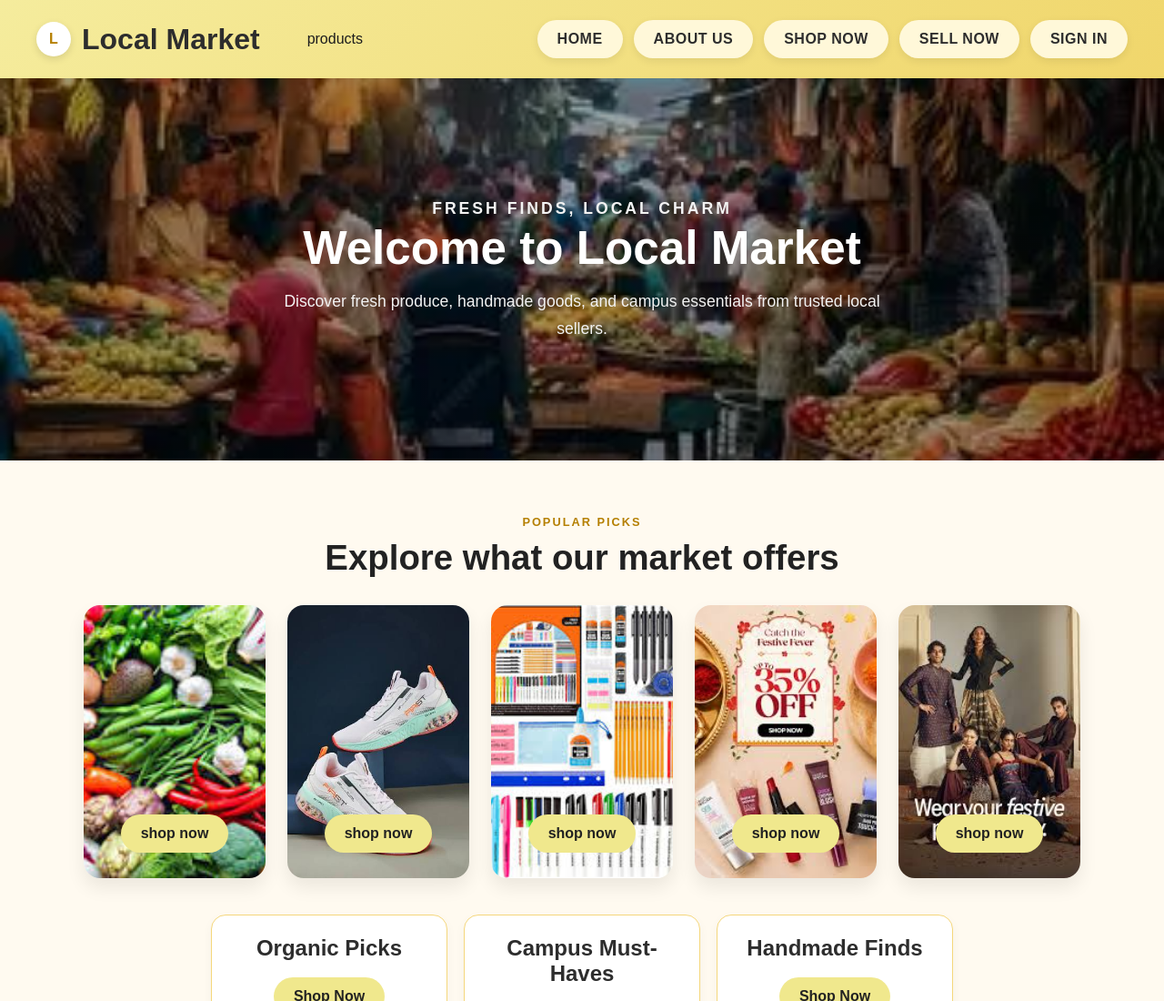
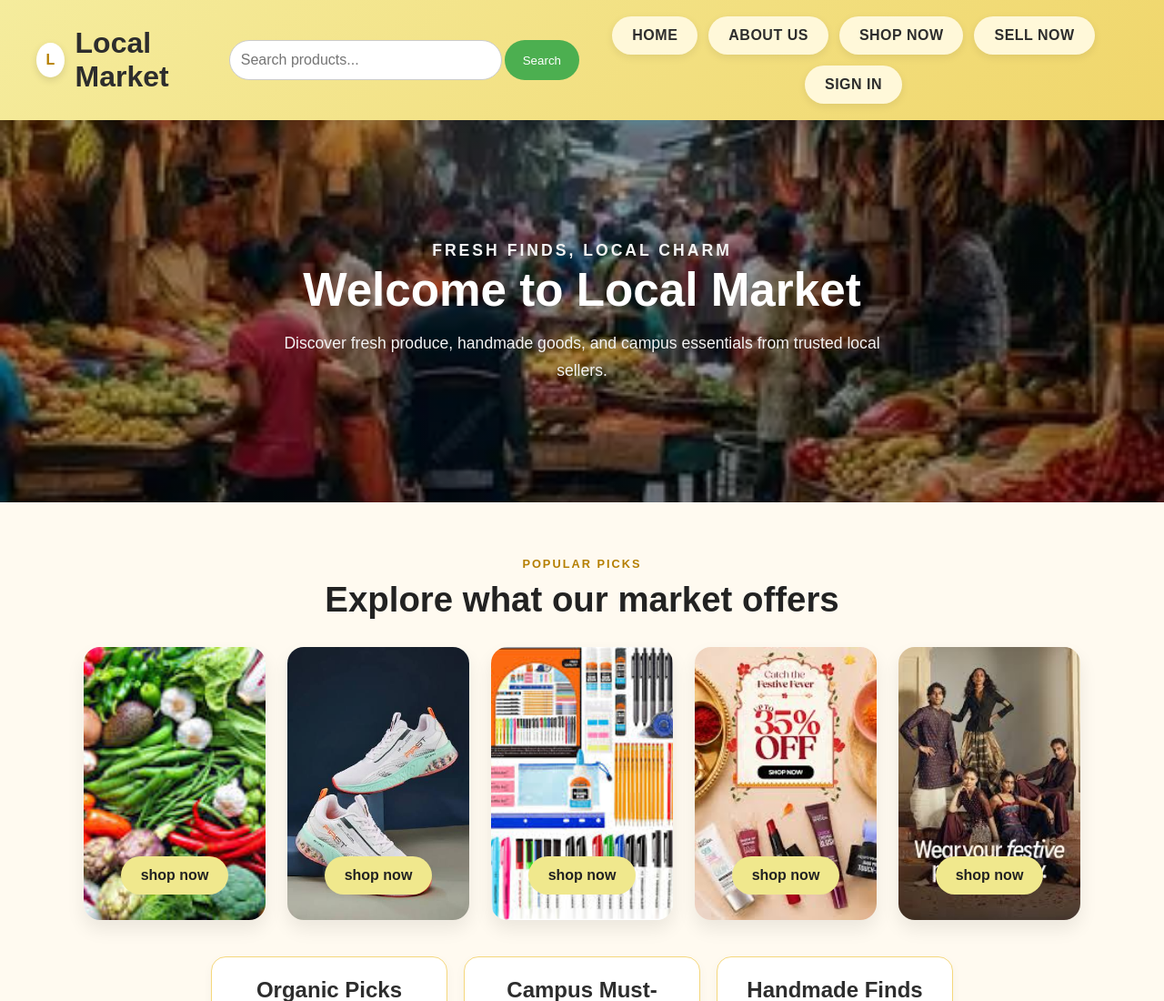
Before and after one commit to ManaFryst/campus-marketplace, a plain HTML site: page index.html in a window 1280 px wide. Shown: the top 1100 px of the page at 91% size. Drawn offline with Linux system fonts and the light colour scheme.

Commit message:
added serach bar

```diff
--- a/index.html
+++ b/index.html
@@ -24,6 +24,7 @@
     background: linear-gradient(135deg, #f5ec9d, #f0d66b);
     padding: 18px 40px;
     display: flex;
+    flex-direction:row;
     justify-content: space-between;
     align-items: center;
     box-shadow: 0 4px 12px rgba(0, 0, 0, 0.08);
@@ -56,6 +57,7 @@
   }
   .buttons {
     display: flex;
+    flex-direction:row;
     flex-wrap: wrap;
     justify-content: center;
     gap: 12px;
@@ -332,17 +334,38 @@ justify-content:center;
     size:10px;
     font-family:Montserra;
   }
-
-
-
-
+  .search-bar {
+    display: flex;
+    justify-content: center;
+    gap: 3px;
+}
+.search-bar input {
+    width: 200px;
+    padding: 12px;
+    border: 1px solid #ccc;
+    border-radius: 25px;
+    font-size: 16px;
+}
+.search-bar button {
+    padding: 12px 20px;
+    border: none;
+    border-radius: 25px;
+    background-color: #4caf50;
+    color: white;
+    cursor: pointer;
+}
   .aboutus{
     display:center;
     justify-content:center;
     align-items:center;
   }
-
-
+ .search-bar input {
+    width: 300px;
+    padding: 12px;
+    border: 1px solid #ccc;
+    border-radius: 25px;
+    font-size: 16px;
+}
     </style>
 </head>
 <body>
@@ -352,9 +375,11 @@ justify-content:center;
       <h1>Local Market</h1>
       <div>
       <nav>
-      <ul>
-          <a href="#">products</a>
-      </ul>
+<div class="search-bar">
+    <input type="text" placeholder="Search products...">
+    <button>Search</button>
+</div>
+</div>
       </div>
     </div>
     <nav class="buttons" aria-label="Main navigation">
```
